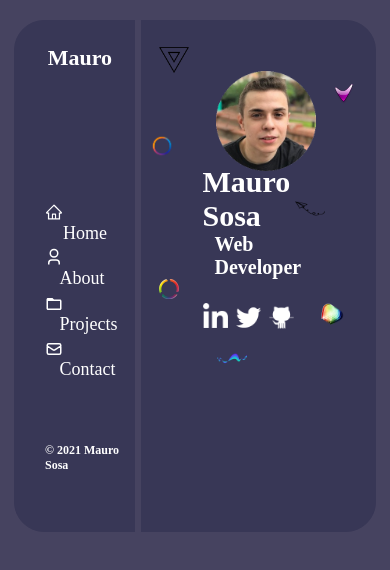
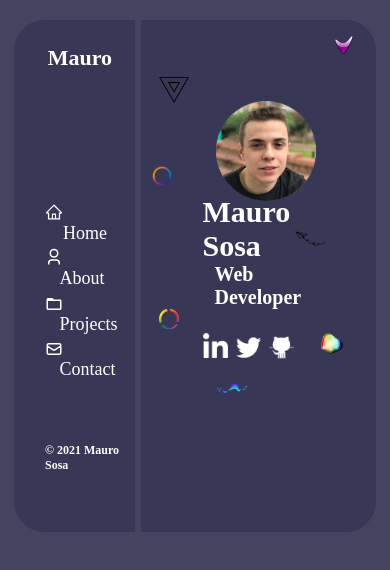
Before and after one commit to maureSs/maurososa-OLD, a React (Create React App) app: page / in a window 390 px wide. Shown: the top 570 px of the page. Built offline with nearby package versions, Linux system fonts and the light colour scheme.

Commit message:
website commit

```diff
--- a/src/index.css
+++ b/src/index.css
@@ -95,7 +95,8 @@ body {
 }
 @media (max-width: 480px) {
   .vl {
-    height: 600px;
+    margin-top: -160px;
+    height: 515px;
   }
 }
 
@@ -135,6 +136,7 @@ body {
   .inner-container {
     width: 200px;
     height: 80px;
+    margin-top: 20%;
   }
 }
 
@@ -281,7 +283,7 @@ body {
 @media (max-width: 480px) {
   .shape-arrow {
     width: 20px;
-    margin-top: -50%;
+    margin-top: -70%;
     margin-left: 10%;
   }
 }
```
